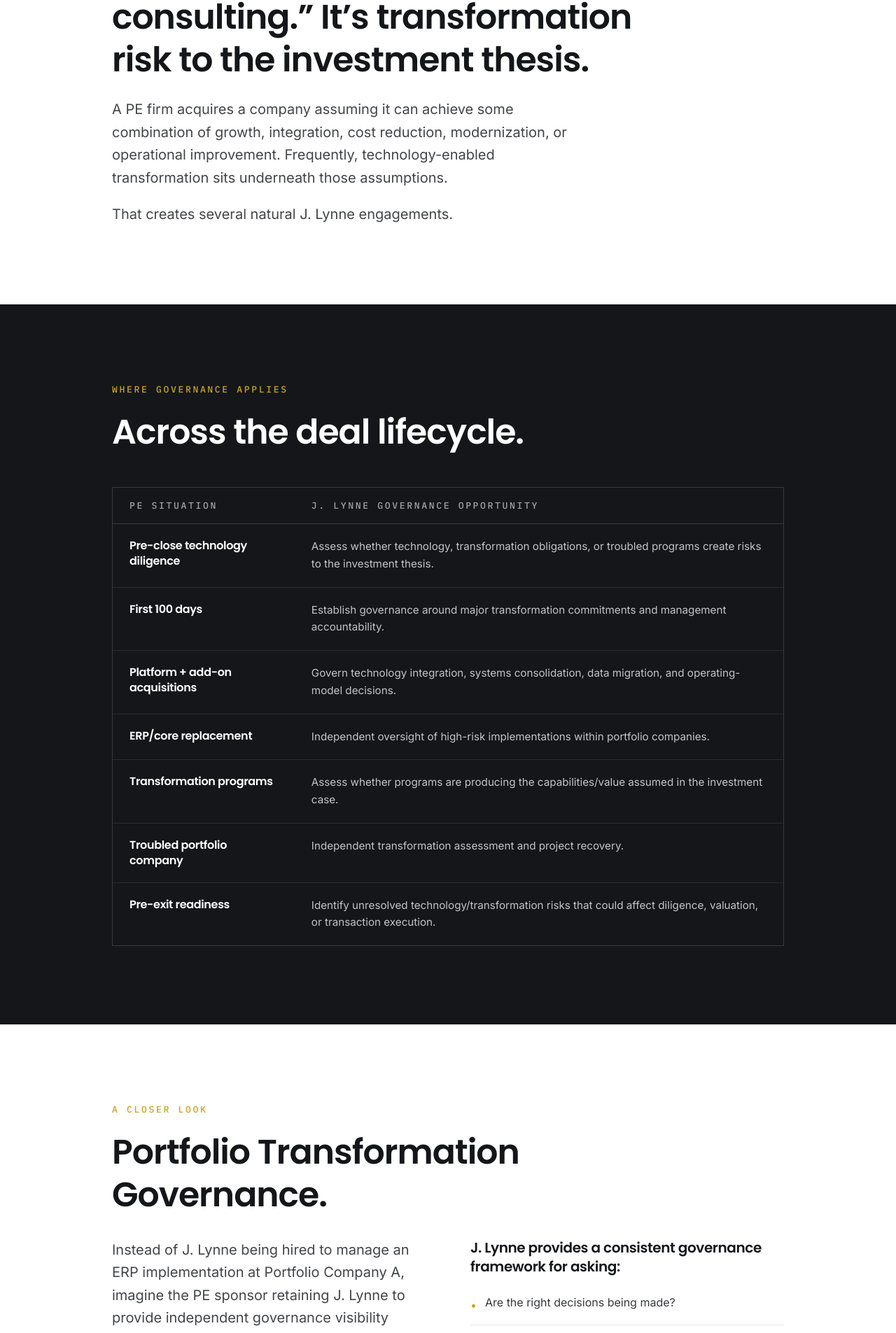
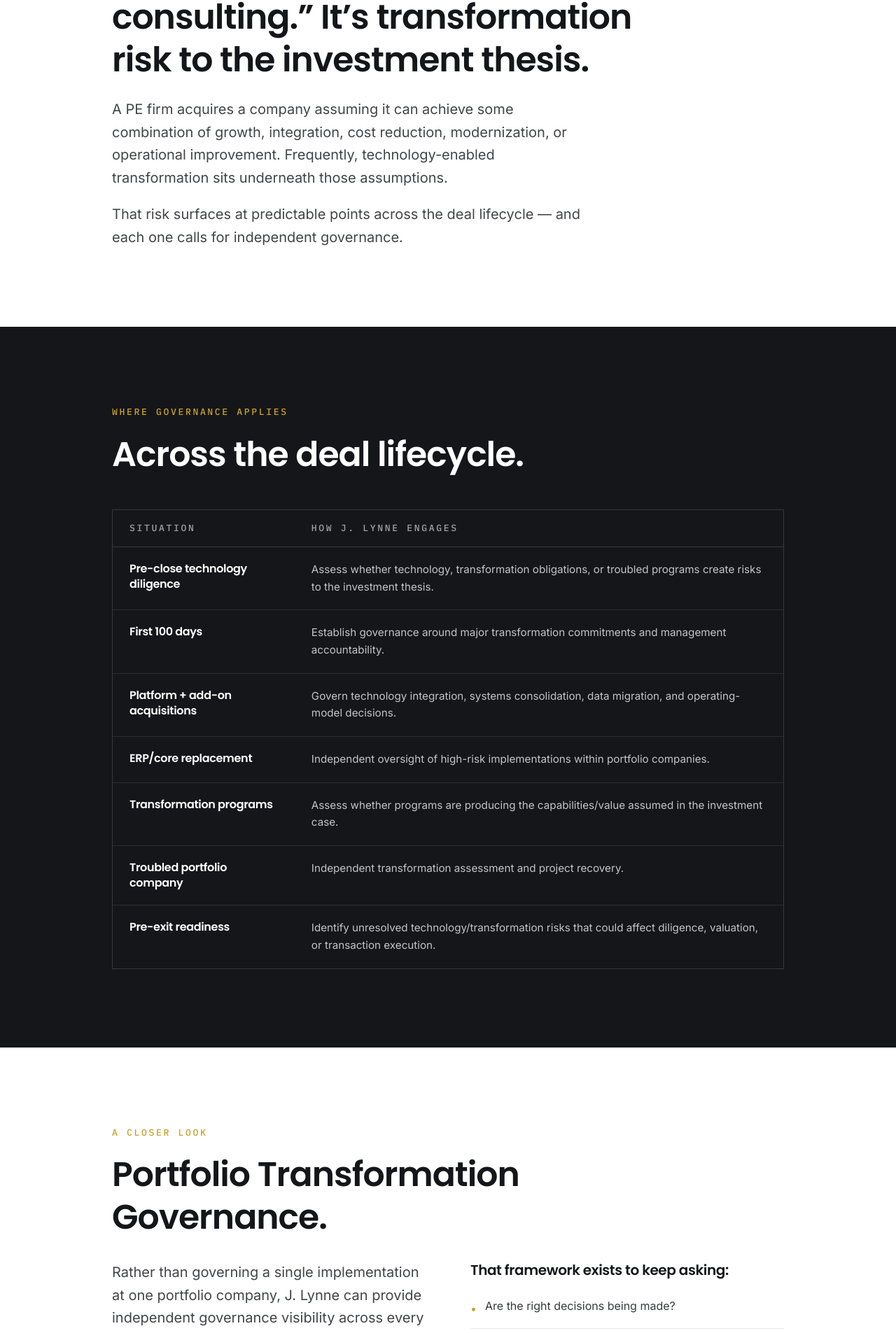
Before and after one commit to phousecos/jlynneco, a Next.js app: page /private-equity in a window 1280 px wide. Shown: the part 861-2766 px from the top of the page at 70% size. Built offline with nearby package versions, Linux system fonts and the light colour scheme.

Commit message:
Rewrite Private Equity page copy to read client-facing
Removes internal-pitch phrasing (a BD-style table header, an
"imagine instead of X" framing) so the page reads as if a
prospective client is vetting the firm, not overhearing a sales
conversation.

```diff
--- a/src/app/private-equity/page.tsx
+++ b/src/app/private-equity/page.tsx
@@ -65,9 +65,9 @@ export default function PrivateEquityPage() {
         eyebrow="Private Equity"
         title={
           <>
-            Where J. Lynne fits in{" "}
+            Governing the technology risk inside the{" "}
             <em className="not-italic text-brand-secondary">
-              private equity
+              investment thesis
             </em>
             .
           </>
@@ -94,7 +94,10 @@ export default function PrivateEquityPage() {
             technology-enabled transformation sits underneath those
             assumptions.
           </p>
-          <p>That creates several natural J. Lynne engagements.</p>
+          <p>
+            That risk surfaces at predictable points across the deal
+            lifecycle — and each one calls for independent governance.
+          </p>
         </div>
       </Section>
 
@@ -110,10 +113,10 @@ export default function PrivateEquityPage() {
             <thead>
               <tr className="border-b border-brand-paper/15">
                 <th className="eyebrow px-6 py-4 text-brand-paper/60">
-                  PE situation
+                  Situation
                 </th>
                 <th className="eyebrow px-6 py-4 text-brand-paper/60">
-                  J. Lynne governance opportunity
+                  How J. Lynne engages
                 </th>
               </tr>
             </thead>
@@ -146,21 +149,23 @@ export default function PrivateEquityPage() {
         <div className="mt-8 grid gap-10 md:grid-cols-2 md:gap-16">
           <div className="space-y-5 text-lg leading-relaxed text-brand-ink/80">
             <p>
-              Instead of J. Lynne being hired to manage an ERP implementation
-              at Portfolio Company A, imagine the PE sponsor retaining J.
-              Lynne to provide independent governance visibility across major
-              technology transformations in its portfolio.
+              Rather than governing a single implementation at one portfolio
+              company, J. Lynne can provide independent governance visibility
+              across every major technology transformation underway in a
+              portfolio.
             </p>
             <p>
-              The sponsor might have five companies undergoing ERP
+              A sponsor may have five portfolio companies running ERP
               implementations, integrations, cloud migrations, AI
-              initiatives, or operating-model transformations.
+              initiatives, or operating-model transformations at the same
+              time. J. Lynne applies one governance framework across all of
+              them.
             </p>
           </div>
 
           <div>
             <p className="font-display text-lg leading-snug text-brand-ink">
-              J. Lynne provides a consistent governance framework for asking:
+              That framework exists to keep asking:
             </p>
             <ul className="mt-6 space-y-4">
               {framingQuestions.map((question) => (
```
